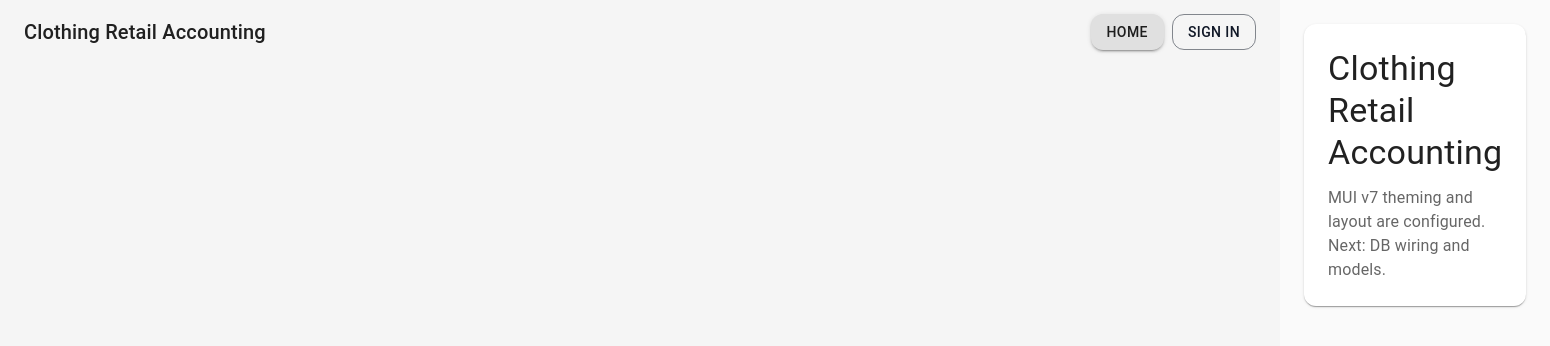
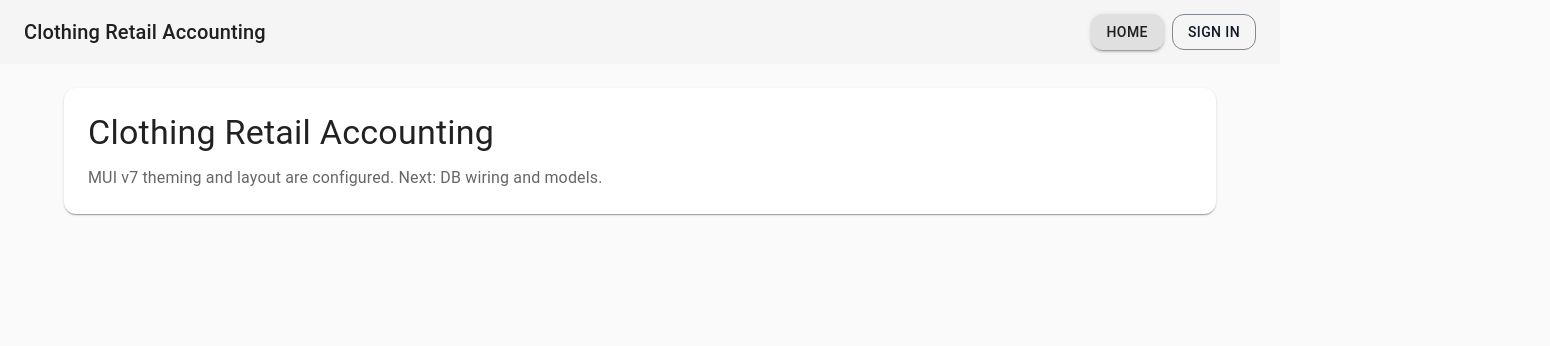
Before and after one commit to mhmdtshref/clothing-retail, a Next.js app: page / in a window 1280 px wide. Shown: the top 346 px of the page, 1550 px wide, since content can reach past the window. Built offline with nearby package versions, Linux system fonts and the light colour scheme; no server answers.

Commit message:
fix layout

```diff
--- a/app/(protected)/dashboard/page.js
+++ b/app/(protected)/dashboard/page.js
@@ -1,4 +1,3 @@
-import Header from '@/components/Header';
 import { auth } from '@clerk/nextjs/server';
 
 export default async function Dashboard() {
@@ -6,7 +5,6 @@ export default async function Dashboard() {
 
   return (
     <main style={{ padding: 24 }}>
-      <Header />
       <section style={{
         marginTop: 16, padding: 16, background: 'var(--card)', border: '1px solid var(--border)', borderRadius: 12
       }}>
--- a/app/globals.scss
+++ b/app/globals.scss
@@ -9,6 +9,8 @@ body {
   padding: 0;
   margin: 0;
   height: 100%;
+  max-width: 100%;
+  overflow-x: hidden;
 }
 body {
   font-family:
--- a/components/LayoutShell.js
+++ b/components/LayoutShell.js
@@ -7,8 +7,8 @@ import { SignedIn, SignedOut, UserButton } from '@clerk/nextjs';
 
 export default function LayoutShell({ children }) {
   return (
-    <Box sx={{ display: 'flex', minHeight: '100vh', bgcolor: 'background.default' }}>
-      <AppBar position="static" color="default" elevation={0}>
+    <Box sx={{ display: 'flex', flexDirection: 'column', minHeight: '100vh', bgcolor: 'background.default', width: '100%' }}>
+      <AppBar position="static" color="default" elevation={0} sx={{ width: '100%' }}>
         <Toolbar sx={{ gap: 1 }}>
           <Typography variant="h6" sx={{ flexGrow: 1 }}>
             Clothing Retail Accounting
@@ -24,7 +24,7 @@ export default function LayoutShell({ children }) {
         </Toolbar>
       </AppBar>
 
-      <Container component="main" maxWidth="lg" sx={{ py: 3 }}>
+      <Container component="main" maxWidth="lg" sx={{ py: 3, width: '100%' }}>
         {children}
       </Container>
     </Box>
```
Also changed, not shown: components/Header.js (deleted, +0 -27 lines).
